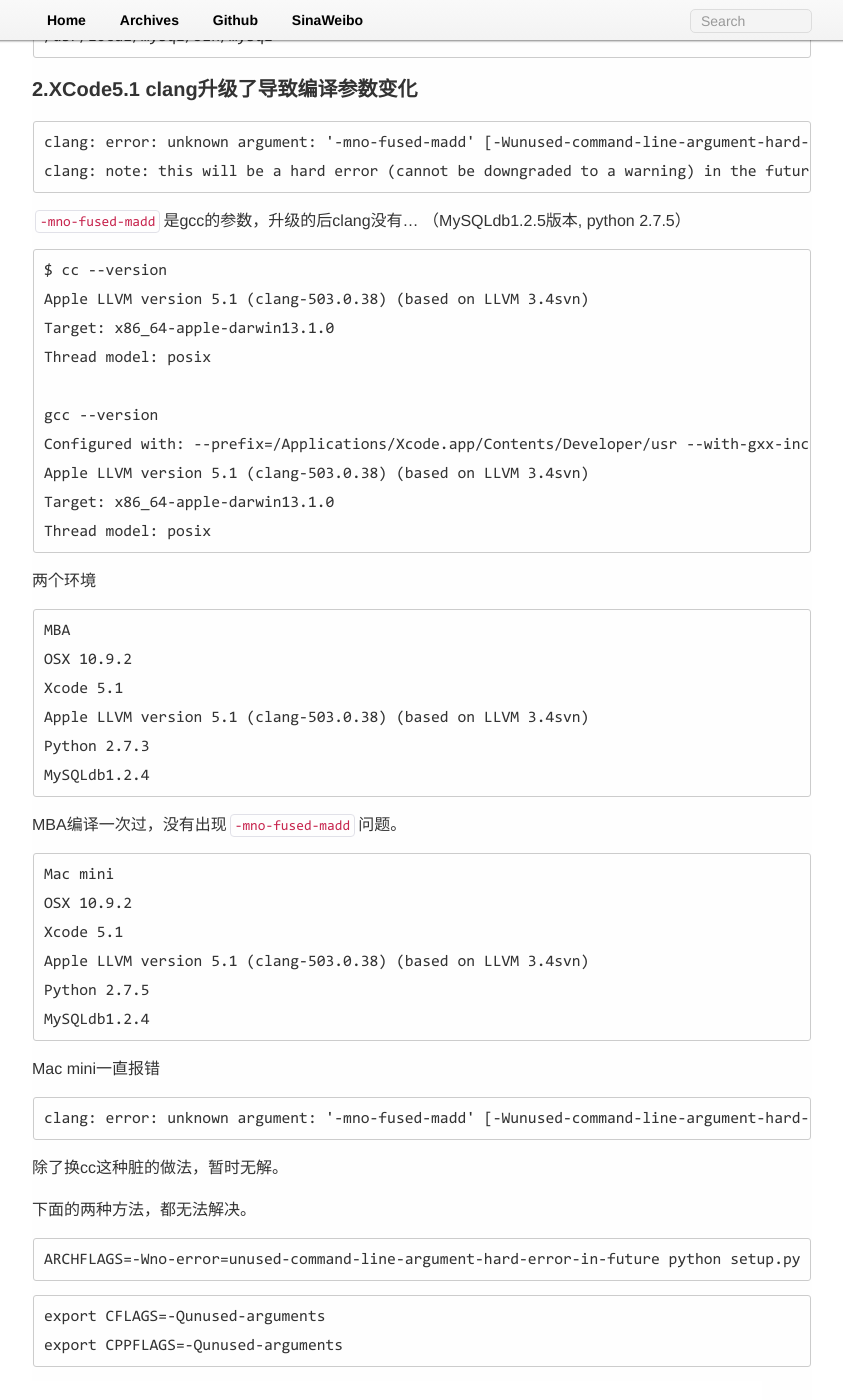
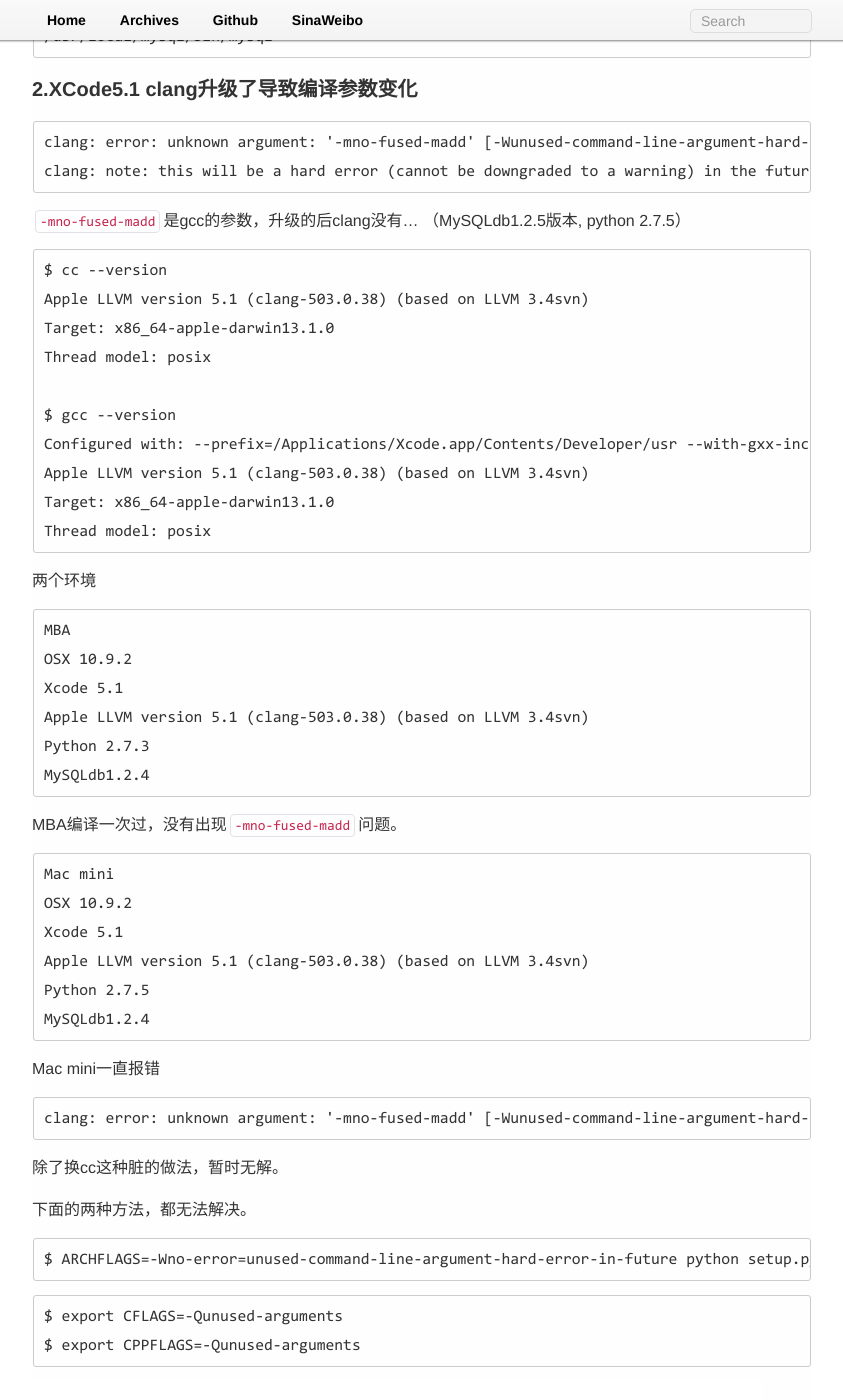
Before and after one commit to Xummer/xummer.github.com, a Jekyll site: the page built from _posts/2014-03-15-setup-mysqldb.md, in a window 1280 px wide and 1400 px high, scrolled down 1982 px. Shown: the whole window, without its empty margins (218-1061 px from the left). Built offline with Jekyll 4.4.1, drawn with Linux system fonts in a browser that asks for light colours; Markdown is read by kramdown in place of the engine named in the settings; comment, search, counter and statistics services are not loaded; some of the changed text lies outside the part shown.

````diff
--- a/_posts/2014-03-15-setup-mysqldb.md
+++ b/_posts/2014-03-15-setup-mysqldb.md
@@ -57,7 +57,7 @@ Apple LLVM version 5.1 (clang-503.0.38) (based on LLVM 3.4svn)
 Target: x86_64-apple-darwin13.1.0
 Thread model: posix
 
-gcc --version
+$ gcc --version
 Configured with: --prefix=/Applications/Xcode.app/Contents/Developer/usr --with-gxx-include-dir=/usr/include/c++/4.2.1
 Apple LLVM version 5.1 (clang-503.0.38) (based on LLVM 3.4svn)
 Target: x86_64-apple-darwin13.1.0
@@ -85,6 +85,7 @@ Python 2.7.5
 MySQLdb1.2.4
 ```
 Mac mini一直报错
+
 ```
 clang: error: unknown argument: '-mno-fused-madd' [-Wunused-command-line-argument-hard-error-in-future]
 ```
@@ -92,13 +93,14 @@ clang: error: unknown argument: '-mno-fused-madd' [-Wunused-command-line-argumen
 除了换cc这种脏的做法，暂时无解。
 
 下面的两种方法，都无法解决。
+
 ```
-ARCHFLAGS=-Wno-error=unused-command-line-argument-hard-error-in-future python setup.py install
+$ ARCHFLAGS=-Wno-error=unused-command-line-argument-hard-error-in-future python setup.py install
 ```
 
 ```
-export CFLAGS=-Qunused-arguments
-export CPPFLAGS=-Qunused-arguments
+$ export CFLAGS=-Qunused-arguments
+$ export CPPFLAGS=-Qunused-arguments
 ```
 ![](../images/blog-images/2014-03-15/so_clang5.1.png)
 
@@ -139,7 +141,7 @@ ImportError: dlopen(/Library/Frameworks/Python.framework/Versions/2.7/lib/python
 建立个软连接就解决了。
 
 ```
-sudo ln -s /usr/local/mysql/lib/libmysqlclient.18.dylib /usr/lib/libmysqlclient.18.dylib
+$ sudo ln -s /usr/local/mysql/lib/libmysqlclient.18.dylib /usr/lib/libmysqlclient.18.dylib
 ```
 
 -以上-
````
